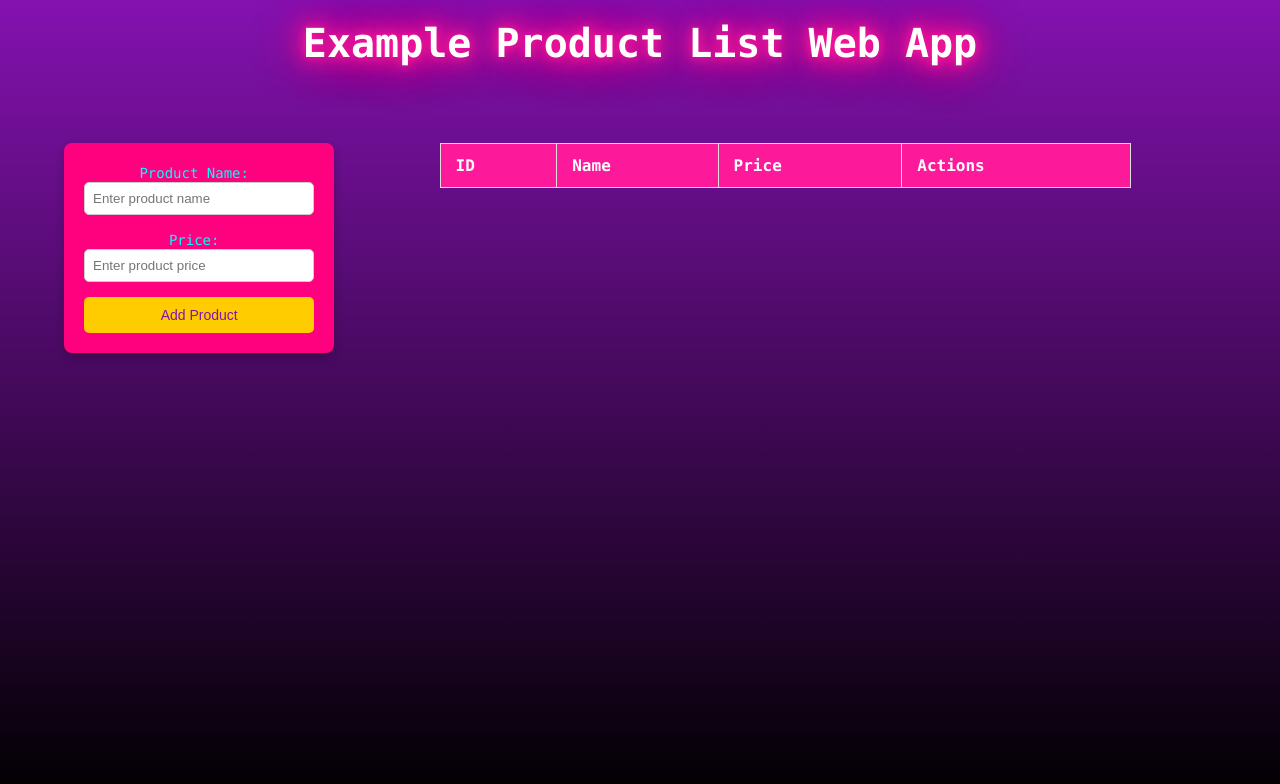
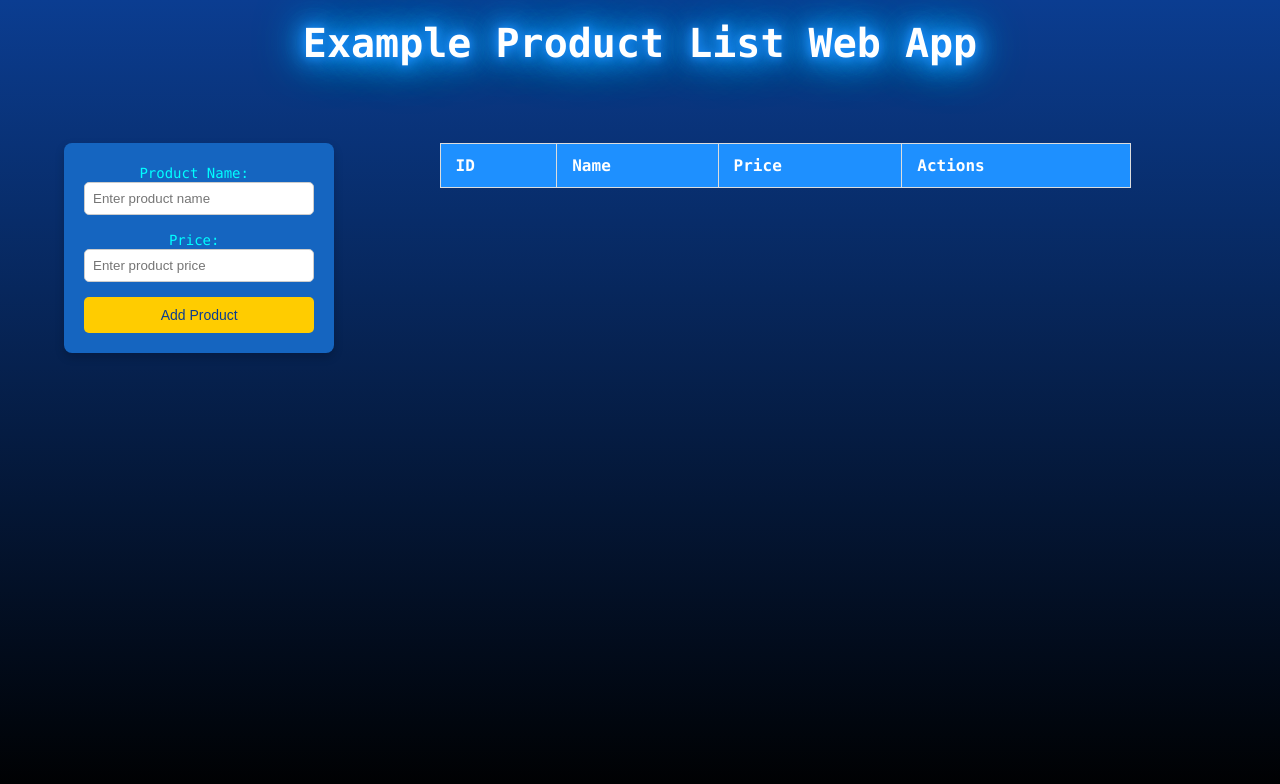
Before and after one commit to BrandonGlz/versionamiento-brandon-gonzalez, a plain HTML site: page index.html in a window 1280 px wide. Drawn offline with Linux system fonts and the light colour scheme.

Commit message:
style: cambiar paleta morada/rosa por tonos azules

```diff
--- a/styles.css
+++ b/styles.css
@@ -1,5 +1,5 @@
 body {
-    background: linear-gradient(#8412B0, #000);
+    background: linear-gradient(#0B3D91, #000);
     font-family: 'Consolas', sans-serif;
     margin: 0;
     padding: 0;
@@ -16,7 +16,7 @@ h1 {
     margin-top: 20px;
     font-size: 2.5em;
     display: inline;
-    text-shadow: 0 0 10px #FC199A, 0 0 20px #FC199A, 0 0 30px #FC199A, 0 0 40px #FF007F, 0 0 50px #FF007F;
+    text-shadow: 0 0 10px #1E90FF, 0 0 20px #1E90FF, 0 0 30px #1E90FF, 0 0 40px #00BFFF, 0 0 50px #00BFFF;
 }
 
 .container {
@@ -31,7 +31,7 @@ h1 {
 
 .formContainer {
     text-align: center;
-    background-color: #FF007F;
+    background-color: #1565C0;
     padding: 20px;
     border-radius: 8px;
     box-shadow: 0 4px 10px rgba(0, 0, 0, 0.2);
@@ -57,7 +57,7 @@ input {
 
 button {
     background-color: #FFCC00;
-    color: #8412B0;
+    color: #0B3D91;
     border: none;
     padding: 10px 20px;
     border-radius: 5px;
@@ -67,7 +67,7 @@ button {
 }
 
 button:hover {
-    background-color: #FC199A;
+    background-color: #1E90FF;
     color: #fff;
 }
 
@@ -84,13 +84,13 @@ th, td {
 }
 
 th {
-    background-color: #FC199A;
+    background-color: #1E90FF;
     color: white;
 }
 
 td {
     background-color: #00FFFF;
-    color: #8412B0;
+    color: #0B3D91;
 }
 
 .delete-btn {
```
